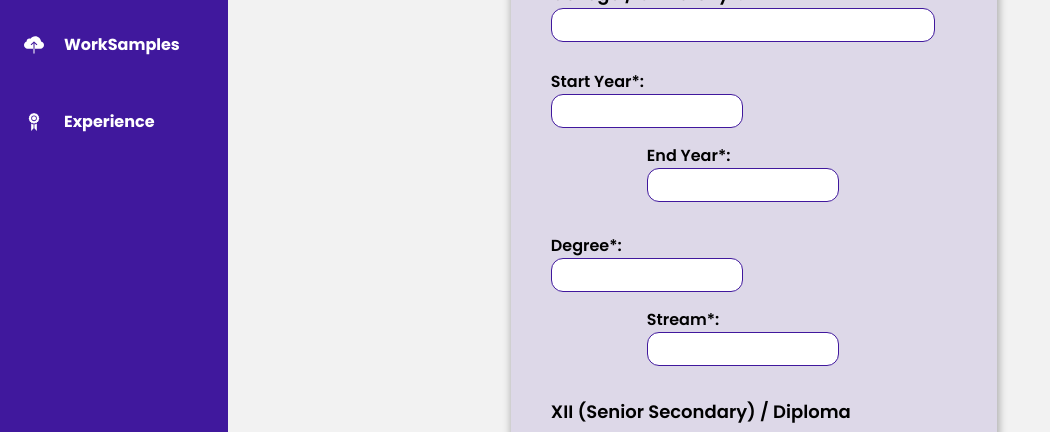
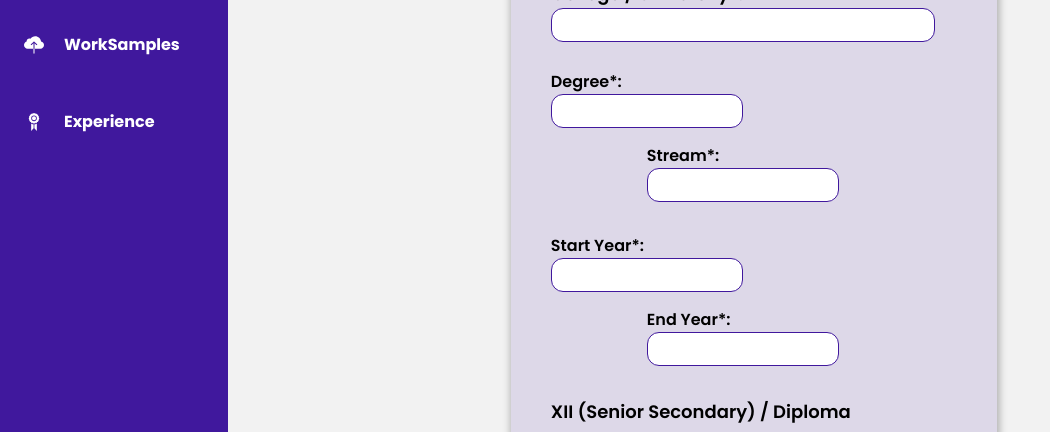
Before and after one commit to AvishJ03/SIH-2022, a React (Create React App) app in the folder client/: page /educationinfo in a window 1280 px wide. Shown: the part 354-786 px from the top of the page, without its empty margins (0-1050 px from the left). Built offline with nearby package versions, Linux system fonts and the light colour scheme.

Commit message:
stream and degree added

```diff
--- a/client/src/pages/Student/EducationInfo.js
+++ b/client/src/pages/Student/EducationInfo.js
@@ -8,6 +8,8 @@ const EducationInfo = () => {
 
     const [gradStatus, setGradStatus] = useState({});
     const [score, setScore] = useState({});
+    const [degree, setDegree] = useState({});
+    const [stream, setStream] = useState({});
     const [startYear, setStartYear] = useState({});
     const [endYear, setEndYear] = useState({});
 
@@ -18,6 +20,14 @@ const EducationInfo = () => {
     const handleScoreChange = (e) =>
     {
         setScore(e.target.value);
+    };
+    const handleDegree = (e) =>
+    {
+        setDegree(e.target.value);
+    };
+    const handleStream = (e) =>
+    {
+        setStream(e.target.value);
     };
     const handleStartChange = (e) =>
     {
@@ -36,8 +46,11 @@ const EducationInfo = () => {
             const data={
                 gradStatus: gradStatus,
                 score: score,
+                degree:degree,
+                stream:stream,
                 startYear: startYear,
                 endYear: endYear,
+
             };
             const response = await axios.patch(`${url}/students/self`, data, {
                 headers: {
@@ -90,6 +103,16 @@ const EducationInfo = () => {
                             </div>
                             <div className="flex flex-col min-w-full min-h-full mb-4">
                                 <div className="flex flex-row flex-wrap">
+                                    <label className="mb-4 font-semibold">Degree*:<br/>
+                                    <input type='text' name='startyear' className="font-normal rounded-xl border border-purple w-48 p-1" onChange={handleDegree} />
+                                    </label>&nbsp;&nbsp;
+                                    <label className="mb-4 font-semibold ml-24">Stream*:<br/>
+                                    <input type='text' name='startyear' className="font-normal rounded-xl border border-purple w-48 p-1" onChange={handleStream} />
+                                    </label>
+                                </div>
+                            </div>
+                            <div className="flex flex-col min-w-full min-h-full mb-4">
+                                <div className="flex flex-row flex-wrap">
                                     <label className="mb-4 font-semibold">Start Year*:<br/>
                                     <input type='text' name='startyear' className="font-normal rounded-xl border border-purple w-48 p-1" onChange={handleStartChange}/>
                                     </label>&nbsp;&nbsp;
@@ -98,16 +121,7 @@ const EducationInfo = () => {
                                     </label>
                                 </div>
                             </div>
-                            <div className="flex flex-col min-w-full min-h-full mb-4">
-                                <div className="flex flex-row flex-wrap">
-                                    <label className="mb-4 font-semibold">Degree*:<br/>
-                                    <input type='text' name='startyear' className="font-normal rounded-xl border border-purple w-48 p-1" />
-                                    </label>&nbsp;&nbsp;
-                                    <label className="mb-4 font-semibold ml-24">Stream*:<br/>
-                                    <input type='text' name='startyear' className="font-normal rounded-xl border border-purple w-48 p-1" />
-                                    </label>
-                                </div>
-                            </div>
+
                             {/* <div className="flex flex-col min-w-full min-h-full mb-4">
                                 <div className="flex flex-row flex-wrap">
                                     <label className="mb-4 font-semibold">Performance Scale:<br/>
```
